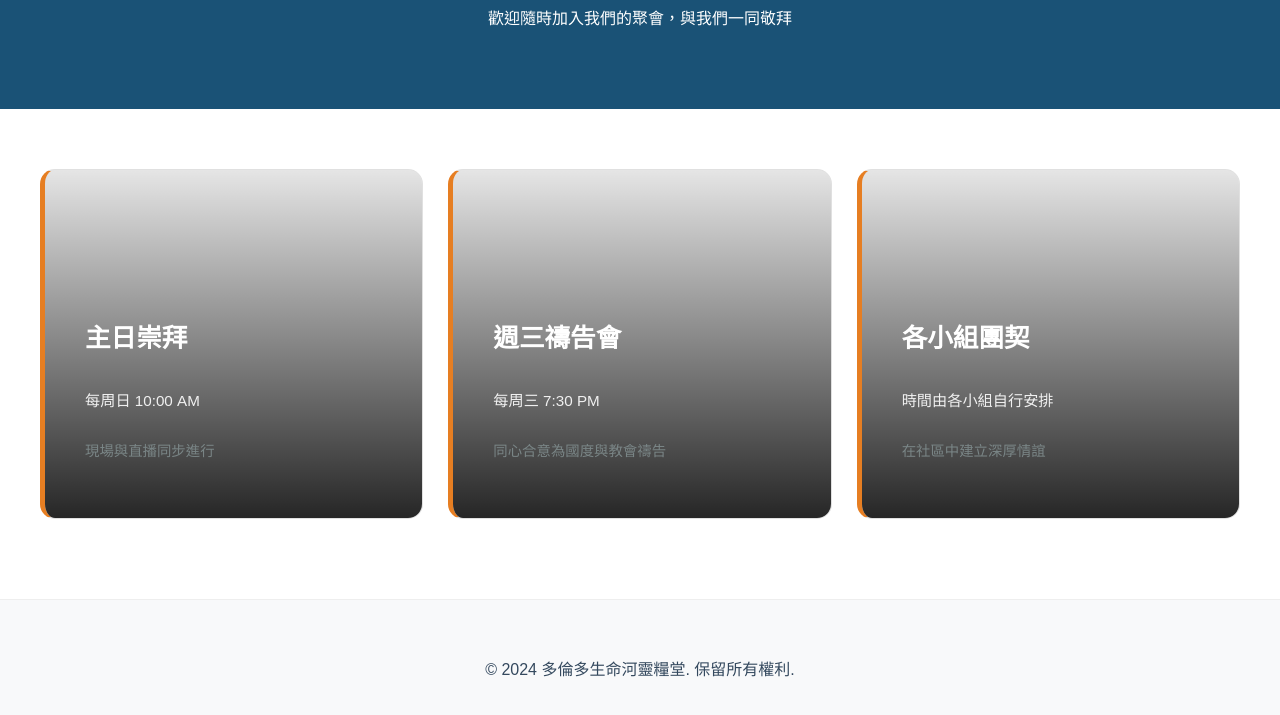
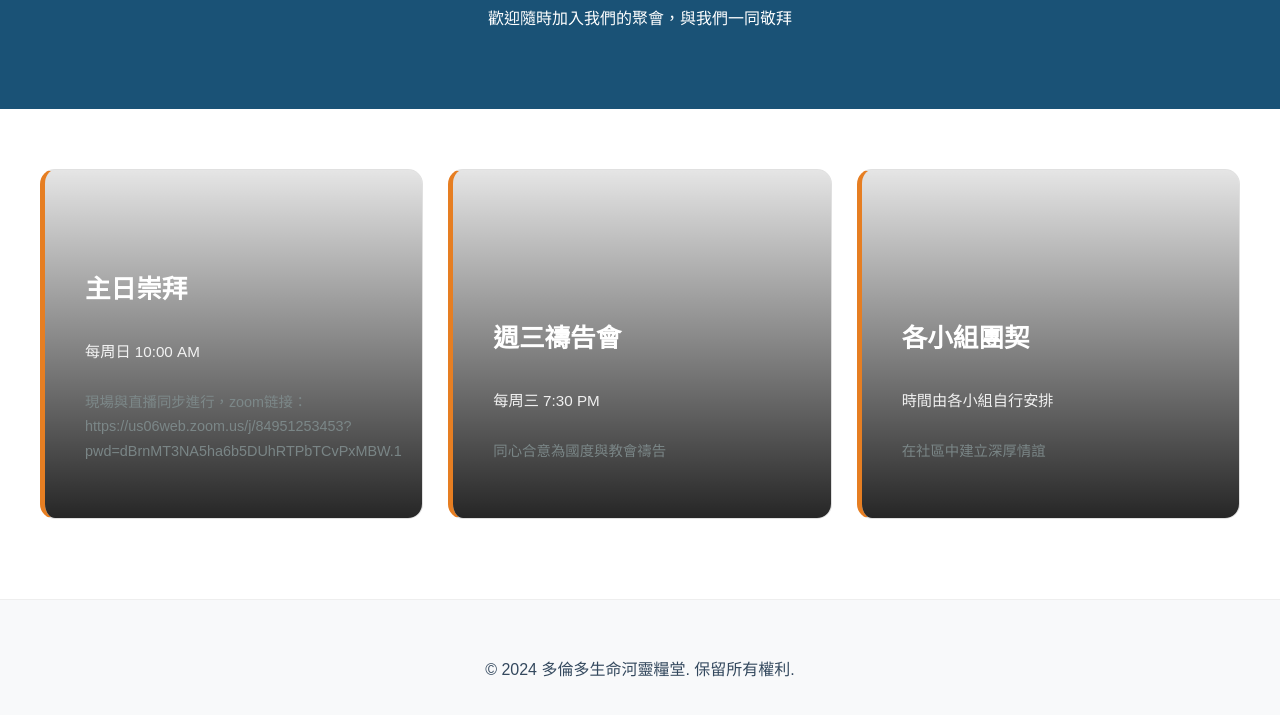
Before and after one commit to konbinoxx-cell/toronto-liferiver-church, a plain HTML site: page pages/meetings.html in a window 1280 px wide. Shown: the part 227-942 px from the top of the page. Drawn offline with Linux system fonts and the light colour scheme.

Commit message:
修改聚会时间呢

```diff
--- a/pages/meetings.html
+++ b/pages/meetings.html
@@ -59,7 +59,8 @@
             <div class="card time-card">
                 <h3>主日崇拜</h3>
                 <p>每周日 10:00 AM</p>
-                <p style="font-size: 0.9rem; color: #7f8c8d; margin-top: 10px;">現場與直播同步進行</p>
+                <p style="font-size: 0.9rem; color: #7f8c8d; margin-top: 10px;">
+                    現場與直播同步進行，zoom链接：https://us06web.zoom.us/j/84951253453?pwd=dBrnMT3NA5ha6b5DUhRTPbTCvPxMBW.1</p>
             </div>
             <div class="card time-card">
                 <h3>週三禱告會</h3>
```
